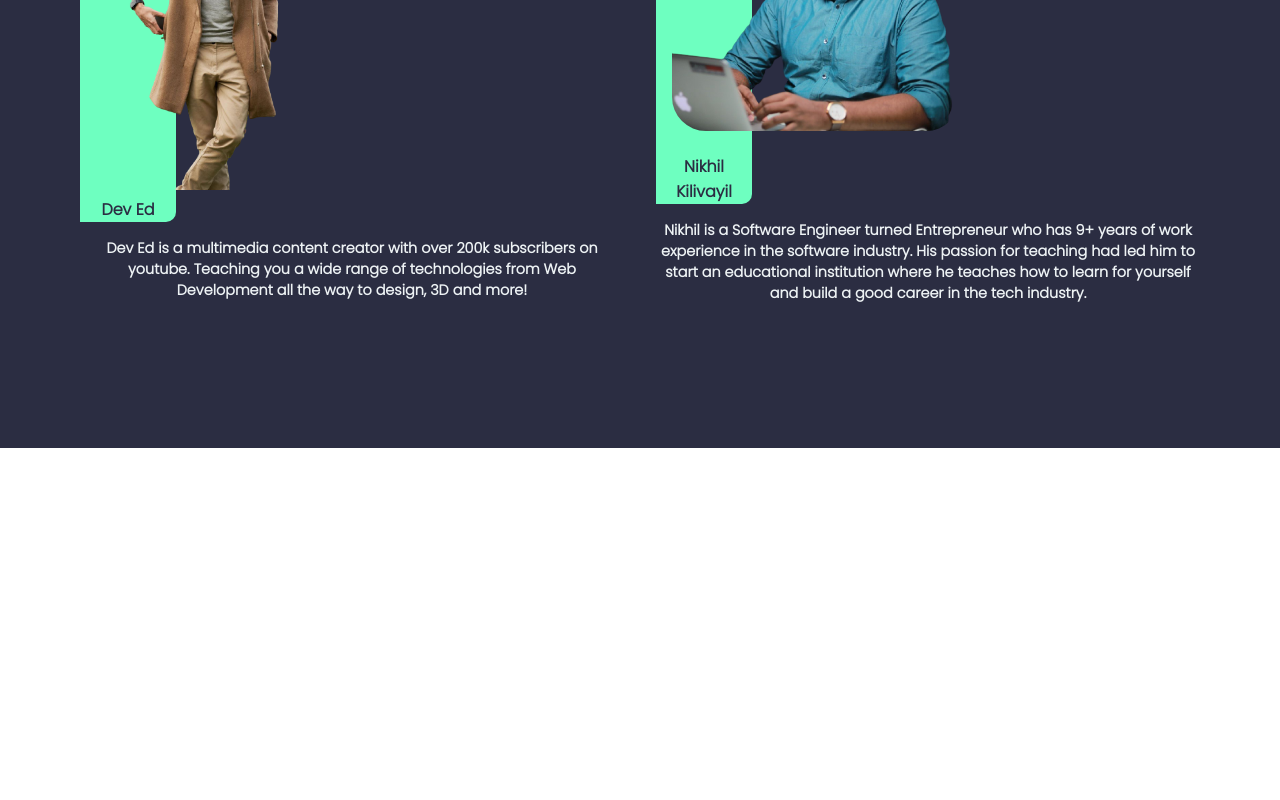
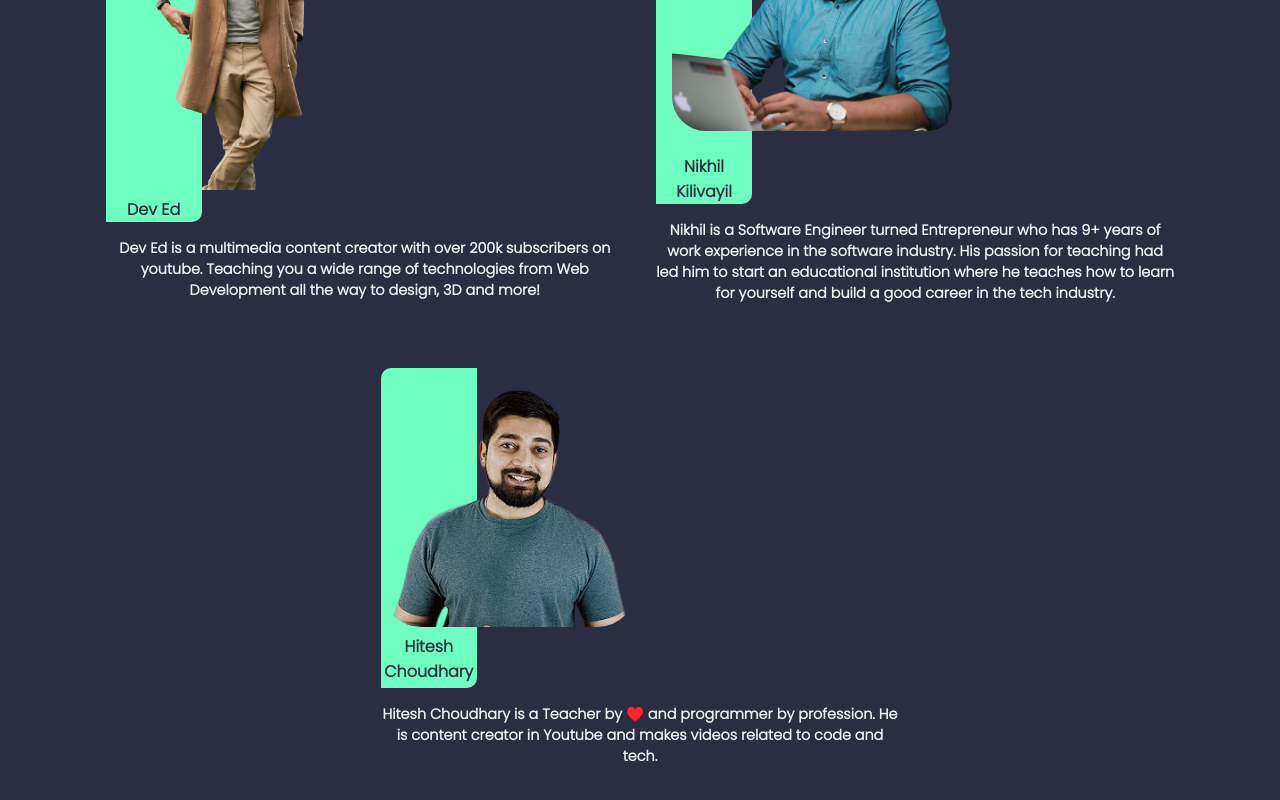
Before and after one commit to AswinAsok/Studious-Techies, a React (Create React App) app: page /instructors in a window 1280 px wide. Shown: the part 352-1152 px from the top of the page. Before the commit the page ends 800 px from the top, so only its background shows below. Built offline with nearby package versions, Linux system fonts and the light colour scheme.

Commit message:
One More Instructor has been added

```diff
--- a/src/Instructors/Instructors.css
+++ b/src/Instructors/Instructors.css
@@ -6,6 +6,12 @@
 .deved-img {
   width: 18rem;
   border-radius: 10px 0px;
+}
+
+.hit-img{
+  margin-top: 1.2rem;
+  width: 16rem;
+  border-radius: 40px
 }
 
 .nik-img {
@@ -55,6 +61,7 @@
 .instructor {
   align-items: center;
   text-align: center;
+
 }
 
 .instext {
@@ -81,6 +88,6 @@
 
 @media screen and (min-width: 720px) {
   .instructor {
-    width: 45vw;
+    width: 43vw;
   }
 }
--- a/src/Instructors/Instructors.jsx
+++ b/src/Instructors/Instructors.jsx
@@ -6,6 +6,7 @@ import Grid from "@material-ui/core/Grid";
 import "./Instructors.css";
 import Ins1 from "../Images/DevEd.png";
 import Ins2 from "../Images/Nikhil.png";
+import Ins3 from "../Images/Hitesh.png";
 import { Link } from "react-router-dom";
 
 const useStyles = makeStyles((theme) => ({
@@ -67,6 +68,19 @@ const Instructors = () => {
           </div>
         </div>
       </div>
+      <div className="instructors-container">
+        <div className="instructor">
+          <div className="insimg">
+            <img className="hit-img" src={Ins3} alt="" />
+            <div className="insname">Hitesh Choudhary</div>
+          </div>
+          <div className="instext">
+            Hitesh Choudhary is a Teacher by ♥️ and programmer by profession. He
+            is content creator in Youtube and makes videos related to code and
+            tech.
+          </div>
+        </div>
+      </div>
     </div>
   );
 };
```
Also changed, not shown: src/Images/Hitesh.png (added).
